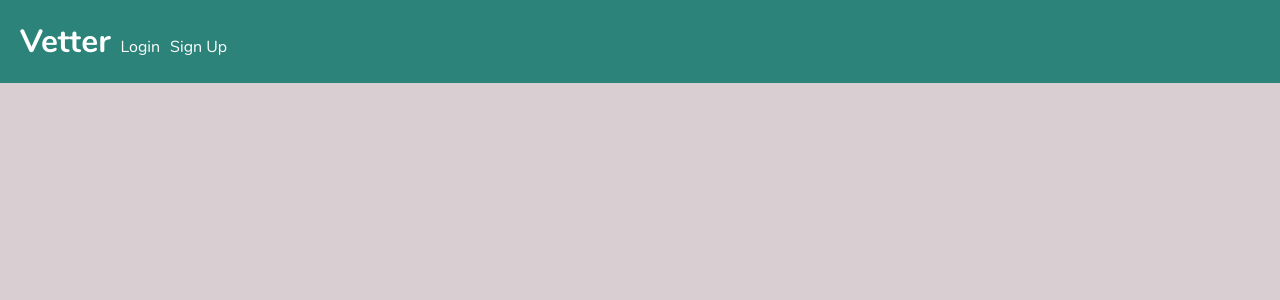
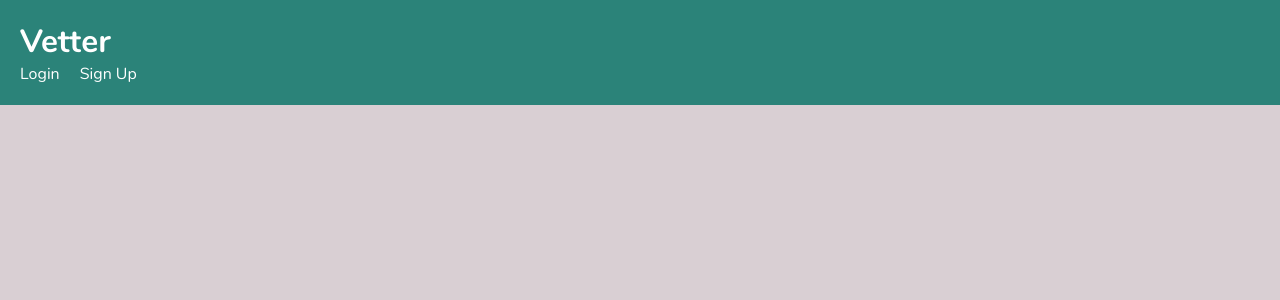
Before and after one commit to rafaelalma/vetter-client, a React (Create React App) app: page / in a window 1280 px wide. Shown: the top 300 px of the page. Built offline with nearby package versions, Linux system fonts and the light colour scheme.

Commit message:
Refactor Header component

```diff
--- a/src/components/Header/Header.jsx
+++ b/src/components/Header/Header.jsx
@@ -34,24 +34,26 @@ export default function Header() {
       <li>
         <NavLink to="/medicines">Medicines</NavLink>
       </li>
-      <Button className="btn-accent btn-small" onClick={handleLogoutClick}>
-        X
-      </Button>
     </>
   );
 
   return (
     <header className="Header">
-      <nav>
-        <ul className="header-navigation">
-          <li>
-            <NavLink to="/">
-              <h1 className="header-title">Vetter</h1>
-            </NavLink>
-          </li>
-          {context.authentication ? loggedInLinks : loggedOutLinks}
-        </ul>
-      </nav>
+      <div>
+        <h1>
+          <NavLink to="/">Vetter</NavLink>
+        </h1>
+        <nav>
+          <ul className="header-navigation">
+            {context.authentication ? loggedInLinks : loggedOutLinks}
+          </ul>
+        </nav>
+      </div>
+      {context.authentication && (
+        <Button className="btn-accent btn-small" onClick={handleLogoutClick}>
+          X
+        </Button>
+      )}
     </header>
   );
 }
--- a/src/components/Header/Header.scss
+++ b/src/components/Header/Header.scss
@@ -4,17 +4,17 @@
 .Header {
   padding: $spacing-2;
   background-color: $primary-1;
+
+  display: flex;
+  flex-direction: row;
+  justify-content: space-between;
+  align-items: center;
+  gap: $spacing-2;
 }
 
 .header-navigation {
   list-style: none;
   display: flex;
   flex-direction: row;
-  justify-content: flex-start;
-  align-items: baseline;
-  gap: $spacing-1;
+  gap: $spacing-2;
 }
-
-.header-title {
-  font-size: 32px;
-}
```
